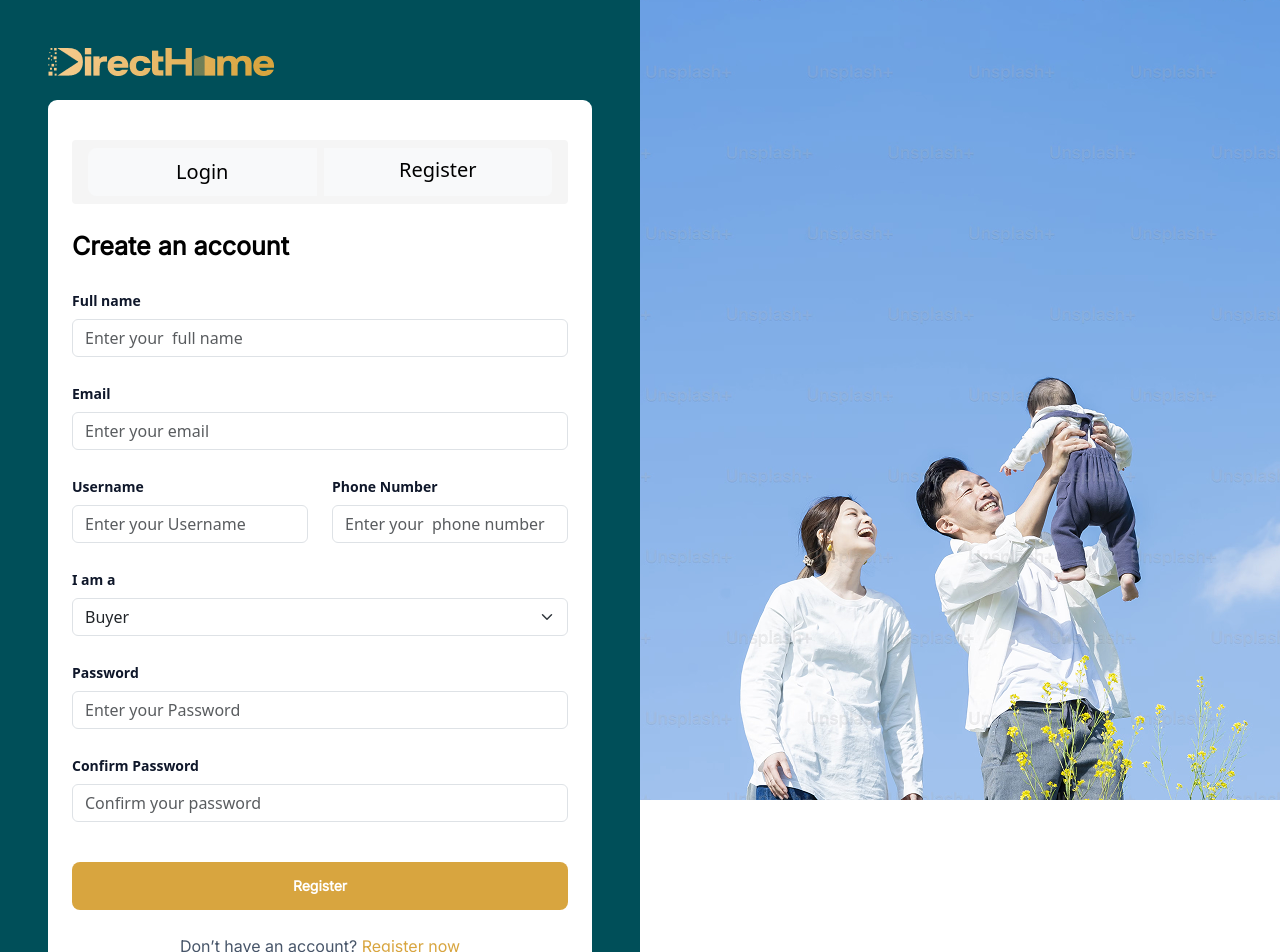
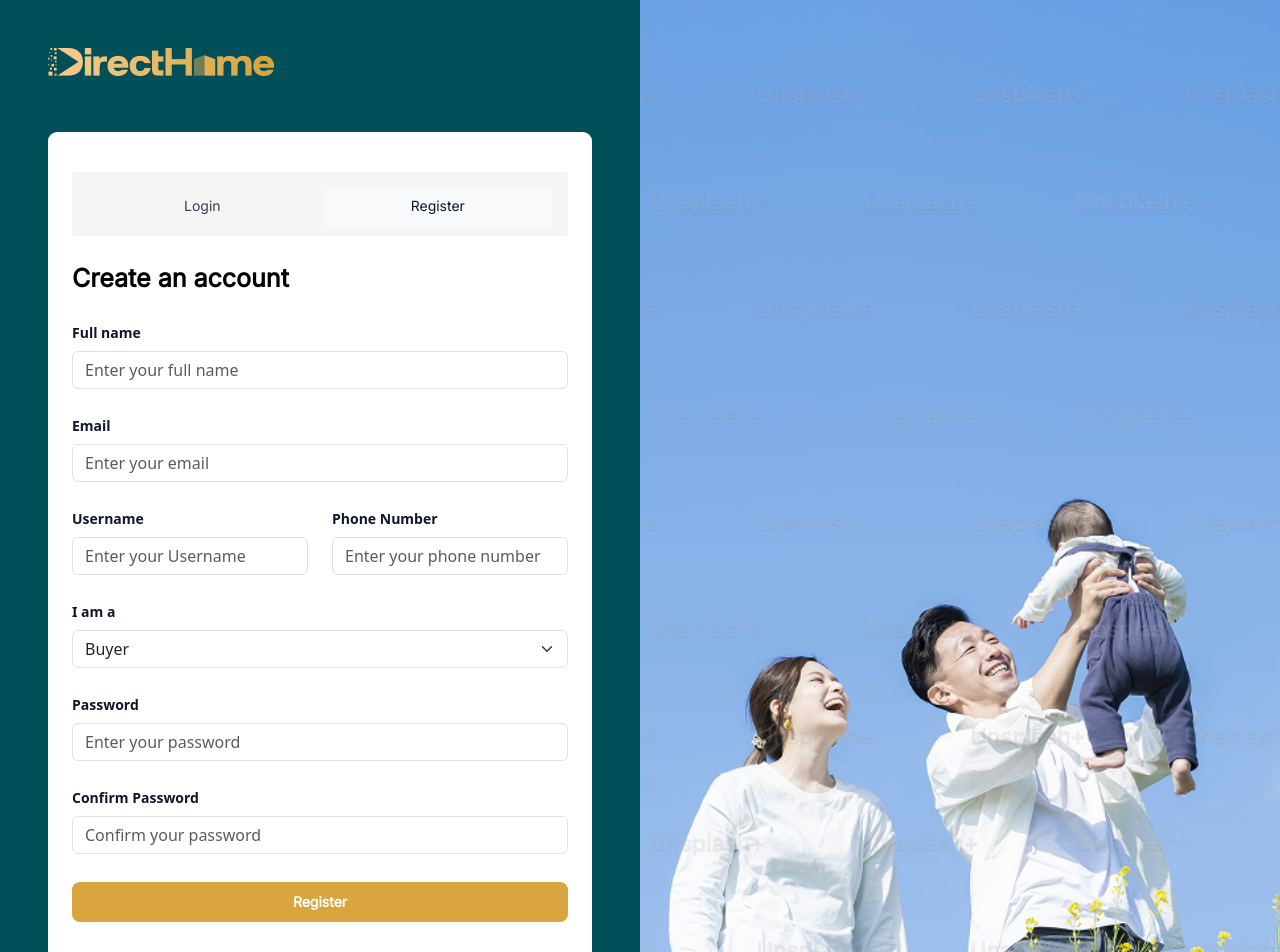
Before and after one commit to gillanihassan/directHome, a React (Vite) app: page /register in a window 1280 px wide. Shown: the top 952 px of the page. Built offline with nearby package versions, Linux system fonts and the light colour scheme.

Commit message:
register page update

```diff
--- a/src/page/auth/register/Register.jsx
+++ b/src/page/auth/register/Register.jsx
@@ -16,8 +16,9 @@
 
 function Register() {
   return (
-    <Container fluid>
-      <Row>
+    <Container fluid className="p-0" style={{ minHeight: "100vh" }}>
+      <Row className="g-0 h-100" style={{ minHeight: "100vh" }}>
+        {/* Left Column */}
         <Col
           md={6}
           lg={6}
@@ -25,10 +26,10 @@
           xxl={6}
           className={`p-3 p-sm-5 d-flex flex-column align-items-center justify-content-start ${styles.leftColumn}`}
         >
-          <Col xs={12} xxl={8}>
-            <Image src={homeLogo} className="mb-4" />
+          <Col xs={12} xxl={7}>
+            <Image src={homeLogo} className="mb-4 mb-md-5" />
             <div className={`${styles.formDiv}`}>
-              <Form className=" p-4">
+              <Form className="p-4 mt-2">
                 <div className="d-flex justify-content-center mt-3 mb-4">
                   <div
                     className="px-3 py-2 rounded-1 w-100"
@@ -43,14 +44,14 @@
                         as={Link}
                         to="/"
                         size="lg"
-                        variant="light"
+                        variant="lig"
                         id="tbg-btn-1"
                         value={1}
                         className="w-50 me-2"
                       >
                         <Link
                           to="/"
-                          className="text-black text-decoration-none "
+                          className={`text-decoration-none ${styles.loginBtn}`}
                         >
                           Login
                         </Link>
@@ -62,31 +63,35 @@
                         id="tbg-btn-2"
                         variant="light"
                         value={2}
-                        className="w-50 text-black fs-5"
+                        className={`w-50 mt-2 ${styles.registerBtn}`}
                       >
                         Register
                       </ToggleButton>
                     </ToggleButtonGroup>
                   </div>
                 </div>
+
                 <h1 className={`mb-4 ${styles.customHeading}`}>
                   Create an account
                 </h1>
+
                 <Form.Group className="mb-4">
-                  <Form.Label className={` ${styles.formLabel}`}>
+                  <Form.Label className={`${styles.formLabel}`}>
                     Full name
                   </Form.Label>
                   <Form.Control
-                    type="email"
-                    placeholder="Enter your  full name"
+                    type="text"
+                    placeholder="Enter your full name"
                   />
                 </Form.Group>
+
                 <Form.Group className="mb-4 mt-1">
-                  <Form.Label className={` ${styles.formLabel}`}>
+                  <Form.Label className={`${styles.formLabel}`}>
                     Email
                   </Form.Label>
                   <Form.Control type="email" placeholder="Enter your email" />
                 </Form.Group>
+
                 <Row className="mb-4">
                   <Col md={6}>
                     <Form.Group>
@@ -95,7 +100,7 @@
                       </Form.Label>
                       <Form.Control
                         type="text"
-                        placeholder="Enter your Username "
+                        placeholder="Enter your Username"
                       />
                     </Form.Group>
                   </Col>
@@ -105,37 +110,41 @@
                         Phone Number
                       </Form.Label>
                       <Form.Control
-                        type="email"
-                        placeholder="Enter your  phone number "
+                        type="text"
+                        placeholder="Enter your phone number"
                       />
                     </Form.Group>
                   </Col>
                 </Row>
+
                 <Form.Group className="mb-4 mt-1">
                   <Form.Label className={styles.formLabel}>I am a</Form.Label>
                   <Form.Select disabled style={{ backgroundColor: "white" }}>
                     <option value="">Buyer</option>
                   </Form.Select>
                 </Form.Group>
+
                 <Form.Group className="mb-4 mt-1">
-                  <Form.Label className={` ${styles.formLabel}`}>
+                  <Form.Label className={`${styles.formLabel}`}>
                     Password
                   </Form.Label>
                   <Form.Control
-                    type="email"
-                    placeholder="Enter your Password"
+                    type="password"
+                    placeholder="Enter your password"
                   />
                 </Form.Group>
+
                 <Form.Group className="mb-4 mt-1">
-                  <Form.Label className={` ${styles.formLabel}`}>
+                  <Form.Label className={`${styles.formLabel}`}>
                     Confirm Password
                   </Form.Label>
                   <Form.Control
-                    type="email"
+                    type="password"
                     placeholder="Confirm your password"
                   />
                 </Form.Group>
-                <button className={`w-100 mt-3 ${styles.customButtonOne}`}>
+
+                <button className={`w-100 mt-1 ${styles.customButtonOne}`}>
                   Register
                 </button>
 
@@ -147,18 +156,19 @@
             </div>
           </Col>
         </Col>
+
+        {/* Right Column with Responsive Image */}
         <Col md={6} lg={6} xl={6} xxl={6} className="p-0">
+          <div className="h-100">
             <Image
               src={rigthColumnImage}
               alt="Responsive"
-            // fluid
+              className="img-fluid w-100 h-100"
               style={{
-              objectPosition: "bottom",
                 objectFit: "cover",
-              minHeight: "100vh",
-              width: "100%",
               }}
             />
+          </div>
         </Col>
       </Row>
     </Container>
--- a/src/page/auth/register/styles.module.css
+++ b/src/page/auth/register/styles.module.css
@@ -1,60 +1,72 @@
-.mainContainer{
+.mainContainer {
   /* height: 100vh;
   width: 100vw; */
 }
-.customRow{
+.customRow {
   height: 100vh;
 }
-.leftColumn{
-  background-color: #004F59;
+.leftColumn {
+  background-color: #004f59;
 }
-.formDiv{
-  background-color: #FFFFFF;
+.formDiv {
+  background-color: #ffffff;
   border-radius: 9px;
 }
-.customHeading{
+.loginBtn {
+  color: #334155;
+  font-family: "Inter";
+  font-weight: 500;
+  font-size: 14px;
+}
+.registerBtn {
+  color: #0f172a;
+  font-family: "Inter";
+  font-weight: 500;
+  font-size: 14px;
+}
+.customHeading {
   color: #000000;
   font-family: "Inter";
   font-size: 25px;
   font-weight: 600;
   line-height: 36px;
 }
-.formLabel{
-  color: #0F172A;
+.formLabel {
+  color: #0f172a;
   font-weight: "Inter";
   font-weight: 600;
   font-size: 14px;
 }
-.customButtonOne{
-  background-color: #D8A53F ;
+.customButtonOne {
+  background-color: #d8a53f;
   border: none;
-  padding: 12px 16px ;
-  color: #FFFFFF ;
-  border-radius: 8px ;
-  font-family: "Inter" ;
-  font-size: 14px ;
-  font-weight: 600 ;
-  line-height: 24px ;
+  padding: 8px 16px;
+  color: #ffffff;
+  border-radius: 8px;
+  font-family: "Inter";
+  font-size: 14px;
+  font-weight: 600;
+  line-height: 24px;
 }
-.customButtonTwo{
-  background-color: #FFFFFF;
-  border: 1px solid #EAD2A5;
-  padding: 12px 16px ;
-  color:  #475569;
-  border-radius: 8px ;
-  font-family: "Inter" ;
-  font-size: 14px ;
-  font-weight: 600 ;
-  line-height: 24px ;
+.customButtonTwo {
+  background-color: #ffffff;
+  border: 1px solid #ead2a5;
+  padding: 12px 16px;
+  color: #475569;
+  border-radius: 8px;
+  font-family: "Inter";
+  font-size: 14px;
+  font-weight: 600;
+  line-height: 24px;
 }
-.footerPara{
+.footerPara {
   color: #475569;
   font-family: "Inter";
   font-size: 16px;
   font-weight: 500;
 }
-.footerSpan{
-  color: #D8A53F;
+.footerSpan {
+  color: #d8a53f;
   font-family: "Inter";
   font-weight: 500;
   font-size: 16px;
```
Lines whose indentation alone changed are shown as unchanged.
